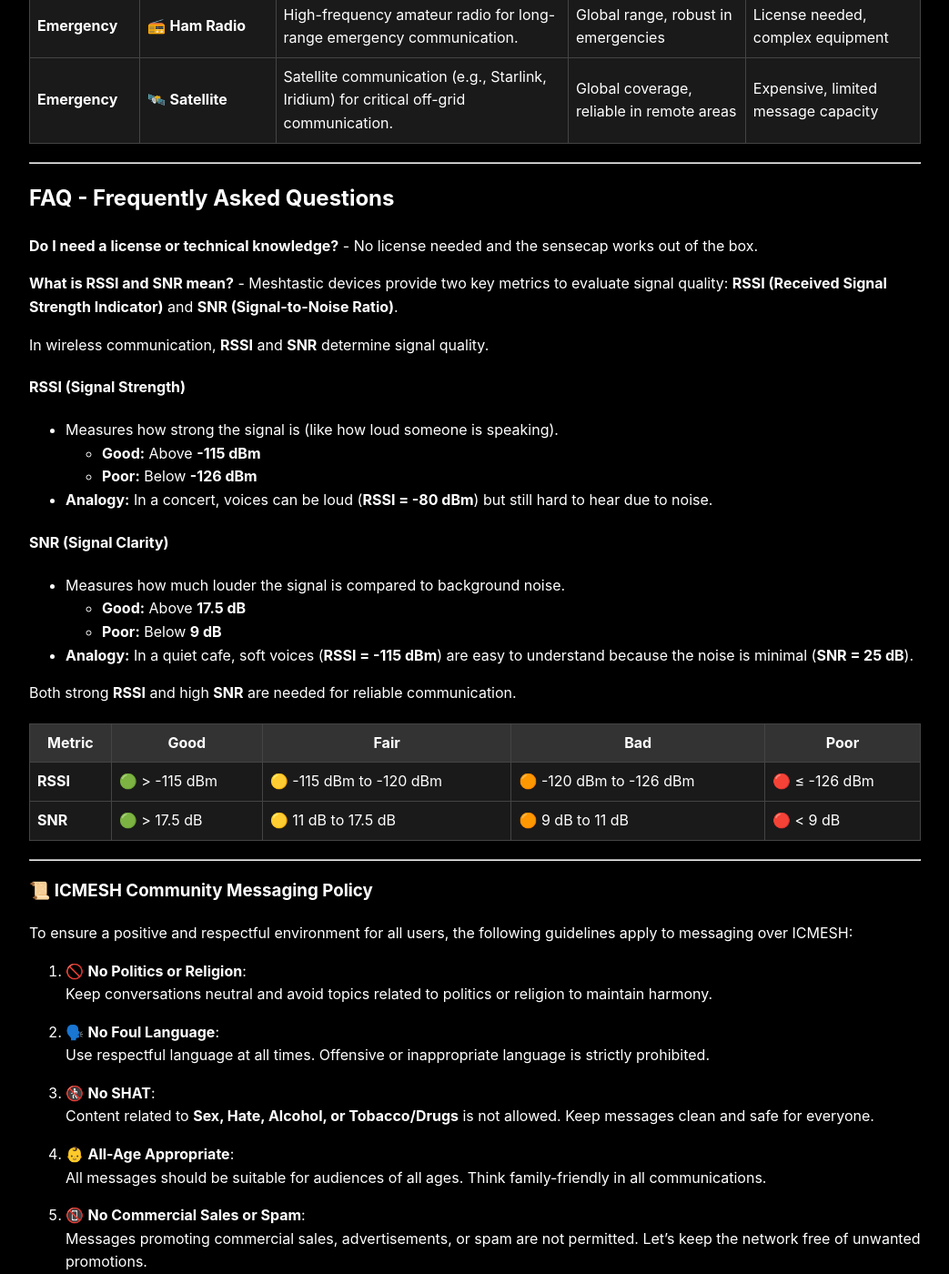
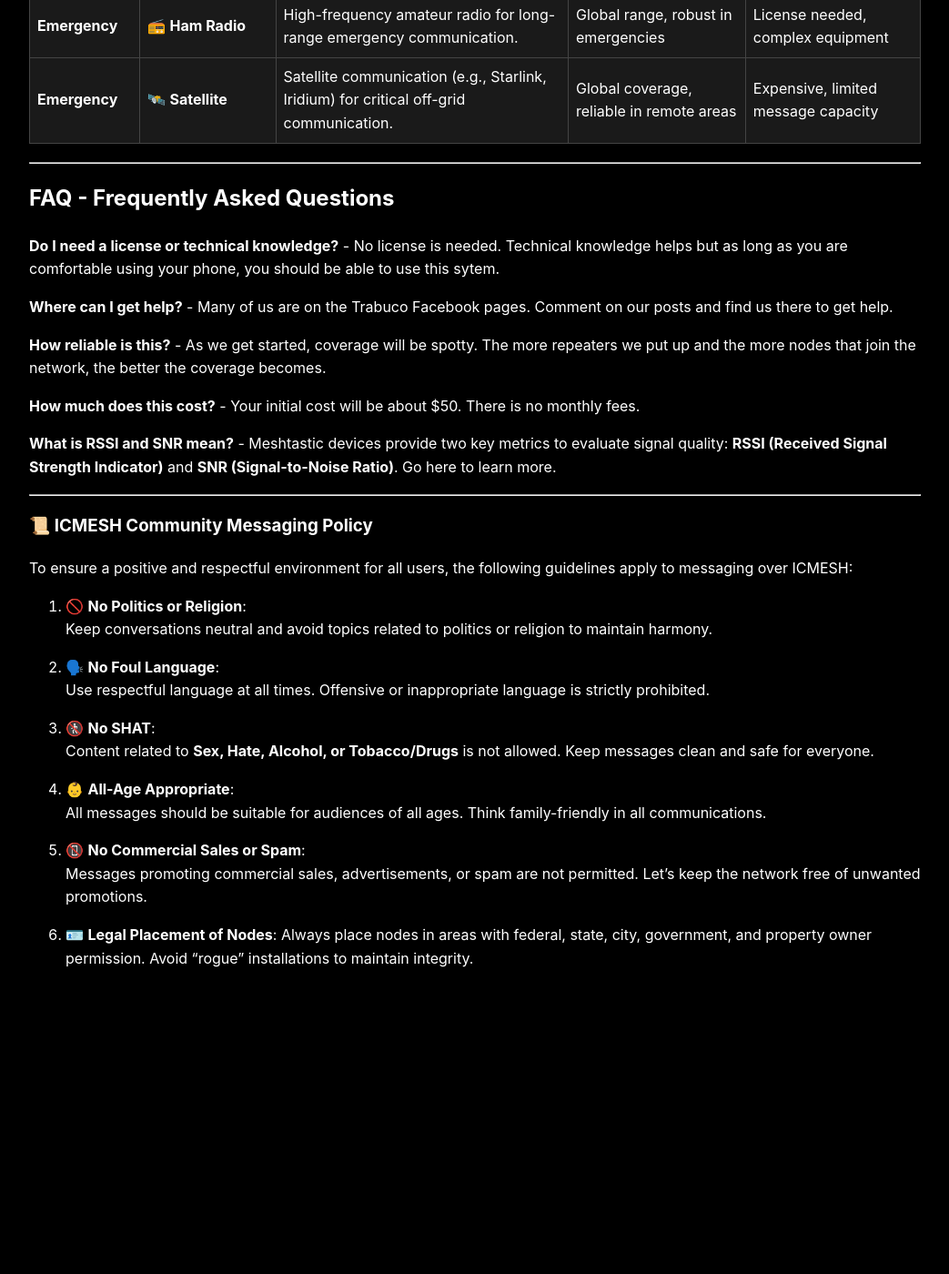
Before and after one commit to opticgroup/icmesh, a Jekyll site: the page built from index.md, in a window 1280 px wide and 1400 px high, scrolled down 3899 px. Shown: the whole window at 91% size, without its empty margins (118-1161 px from the left). Built offline with Jekyll 4.4.1, drawn with Linux system fonts in a browser that asks for light colours; our own code applies the rules of GitHub Pages for plain Markdown files; after the commit the page ends 5034 px from its top, so only the background shows below that.

Commit message:
Update index.md

```diff
--- a/index.md
+++ b/index.md
@@ -74,30 +74,15 @@ How does ICMESH compare to other forms of communication?
 
 ## **FAQ - Frequently Asked Questions**
 
-**Do I need a license or technical knowledge?** - No license needed and the sensecap works out of the box.
+**Do I need a license or technical knowledge?** - No license is needed.   Technical knowledge helps but as long as you are comfortable using your phone, you should be able to use this sytem.
 
-**What is RSSI and SNR mean?** - Meshtastic devices provide two key metrics to evaluate signal quality: **RSSI (Received Signal Strength Indicator)** and **SNR (Signal-to-Noise Ratio)**.
+**Where can I get help?** - Many of us are on the Trabuco Facebook pages.   Comment on our posts and find us there to get help.
 
-In wireless communication, **RSSI** and **SNR** determine signal quality.
+**How reliable is this?** - As we get started, coverage will be spotty.  The more repeaters we put up and the more nodes that join the network, the better the coverage becomes.
 
-#### **RSSI** (Signal Strength)
-- Measures how strong the signal is (like how loud someone is speaking).
-  - **Good:** Above **-115 dBm**
-  - **Poor:** Below **-126 dBm**
-- **Analogy:** In a concert, voices can be loud (**RSSI = -80 dBm**) but still hard to hear due to noise.
+**How much does this cost?** - Your initial cost will be about $50.  There is no monthly fees.
 
-#### **SNR** (Signal Clarity)
-- Measures how much louder the signal is compared to background noise.
-  - **Good:** Above **17.5 dB**
-  - **Poor:** Below **9 dB**
-- **Analogy:** In a quiet cafe, soft voices (**RSSI = -115 dBm**) are easy to understand because the noise is minimal (**SNR = 25 dB**).
-
-Both strong **RSSI** and high **SNR** are needed for reliable communication.
-
-| **Metric**   | **Good**                     | **Fair**                       | **Bad**                       | **Poor**                   |
-|--------------|-------------------------------|---------------------------------|-------------------------------|----------------------------|
-| **RSSI**     | 🟢 > -115 dBm                 | 🟡 -115 dBm to -120 dBm         | 🟠 -120 dBm to -126 dBm        | 🔴 ≤ -126 dBm              |
-| **SNR**      | 🟢 > 17.5 dB                  | 🟡 11 dB to 17.5 dB             | 🟠 9 dB to 11 dB               | 🔴 < 9 dB                  |
+**What is RSSI and SNR mean?** - Meshtastic devices provide two key metrics to evaluate signal quality: **RSSI (Received Signal Strength Indicator)** and **SNR (Signal-to-Noise Ratio)**.  Go here to learn more.
 
 ---
 
```
